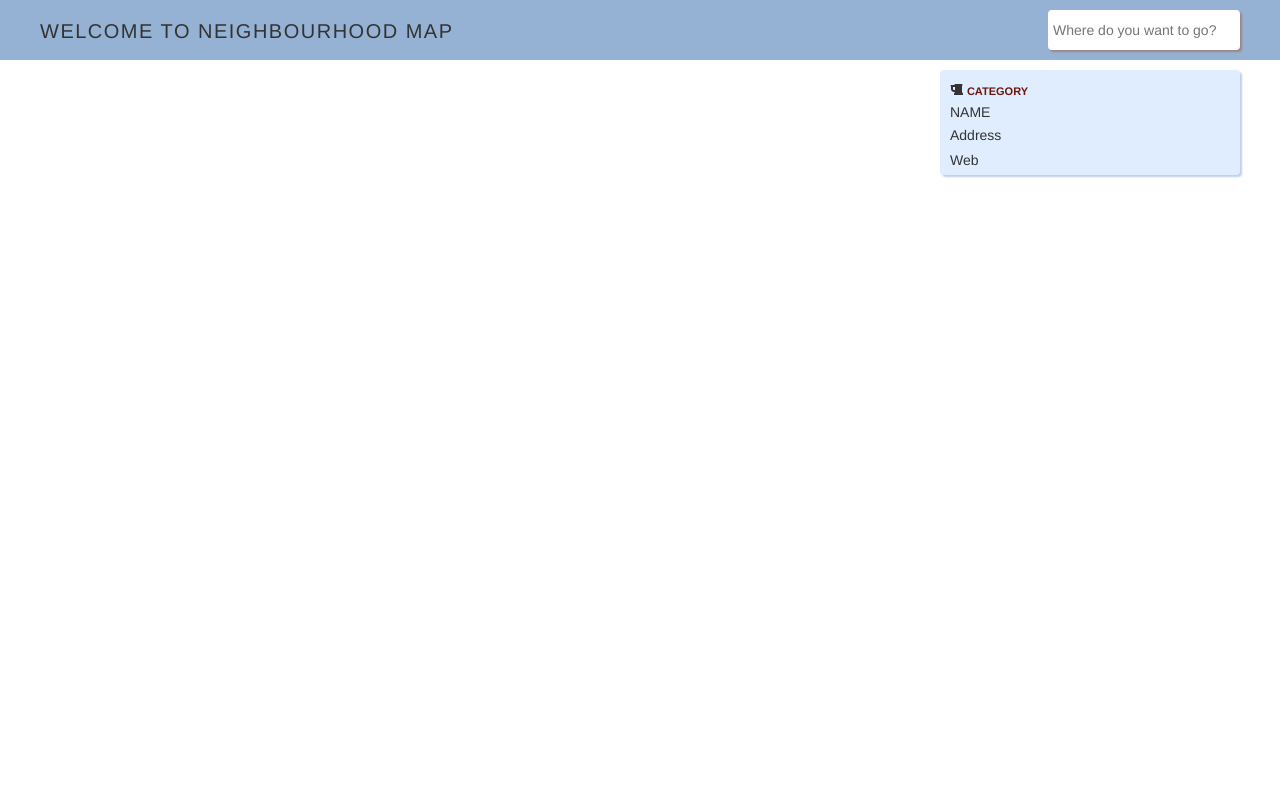
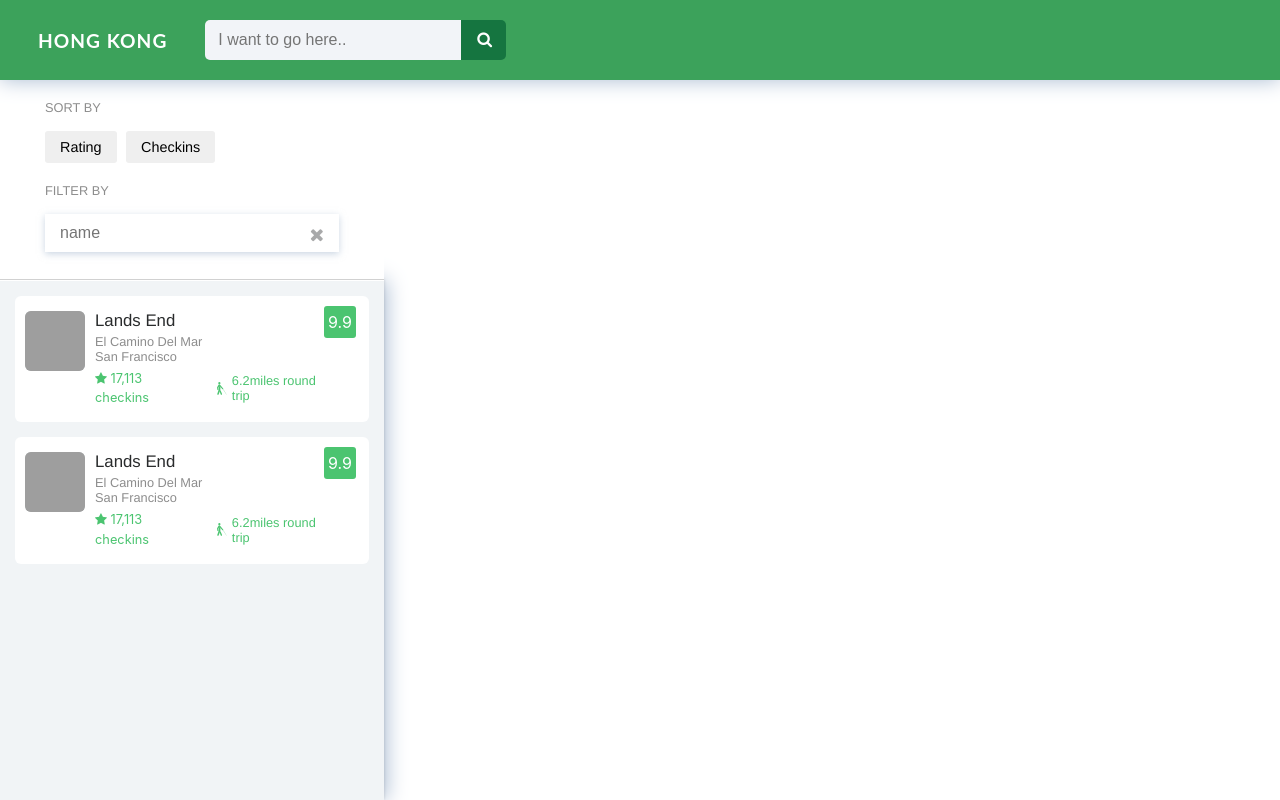
Before and after one commit to EvanFung/FEND-project-5-neighborhood-map, a website: page index.html in a window 1280 px wide. Drawn offline with nearby package versions, Linux system fonts and the light colour scheme; some packages are replaced by stand-ins of ours; grey boxes are pictures that could not be loaded.

Commit message:
new styles

```diff
--- a/css/style.css
+++ b/css/style.css
@@ -1,221 +1,253 @@
 html,
 body {
     height: 100%;
+}
+
+h1,
+h2,
+h3,
+h4,
+h5,
+h6 {
     margin: 0;
     padding: 0;
 }
 
-
-
-
-
-
-
-
-
-
-
-/* search bar */
-
-.search-bar {
-    width: 100%;
-    height: 60px;
-    background: #95b1d4;
+h2 a {
+    color: #fff;
+    font-weight: normal;
+    font-size: 0.45em;
+    letter-spacing: 1px;
+    text-decoration: none;
 }
 
-.search-input {
-    width: 80%;
-    float: left;
-    margin: 10px 3% 0 3%;
-    padding: 10px;
-    border-radius: 4px;
-    border: none;
-    font-size: 14px;
-    box-shadow: 2px 2px 2px #988888;
+h2 a:hover {
+    color: #fff;
+    text-decoration: underline;
 }
 
-.greet {
-    display: none;
+input:focus,
+select:focus,
+textarea:focus,
+button:focus {
+    outline: none;
 }
-
-
-
-
-
-
-
-
-/* Map */
-
-#map {
-    width: 100%;
-    top: 60px;
-    height: calc(100% - 60px);
-    height: -moz-calc(100% - 60px);
-    height: -webkit-calc(100% - 60px);
-    display: block
-}
-
-
-
-
-
-
-
-
-
-
-/* menu */
-
-.right-menu {
-    float: right;
-    margin: 16px 20px 0 0;
-    color: #333;
-}
-
-.right-menu .fa {
-    font-size: 24px;
-}
-
-
-.sidr {
-    display: block;
-    position: fixed;
-    height: 100%;
-    z-index: 999;
-    width: 240px;
-    overflow-x: hidden;
-    overflow-y: auto;
-    background: #a6c7f1;
-}
-
-.sidr.right {
-    left: auto;
-    right: -240px;
-    top: 60px;
-    overflow:scroll;
-}
-
-.sidebar {
-    width: 240px;
-    padding: 0 20px 20px;
-    height: calc(100% - 60px);
-}
-
-.filters {
-    display: none;
-}
-
-.list {
-    padding: 0;
-    list-style: none;
-}
-
-.item {
-    background: #dfedff;
-    padding: 10px;
-    margin: 20px 0 0 0;
-    box-shadow: 2px 2px 2px #becfe6;
-    border-radius: 4px;
-}
-
-.item:hover {
-    background: #3899fd;
-    cursor: pointer;
-}
-
-
-.category {
-    color: #6f150c;
-    font-size: 11px;
-    font-weight: 700;
+.logo {
+    color: #fff;
+    font: bolder 1.2em 'Lato', 'Helvetica Neue';
+    letter-spacing: 1px;
     text-transform: uppercase;
 }
 
-h3 {
-    font-size: 14px;
-    text-transform: uppercase;
-    margin: 5px 0;
+.header-bar {
+    position: relative;
+    height: 80px;
+    padding: 0 30px;
+    box-shadow: 0 0px 20px #a8bad1;
+    background-color: #3ca25b;
+    z-index: 20;
 }
-p {
-    margin: 0 0 5px;
+.header-search {
+    margin-left: 30px;
+    max-width: 30vw;
+}
+.header-search input {
+    border: none;
+    border-radius: 5px 0 0 5px;
+    background-color: #f2f4f8;
+    color: #101010;
+    font-size: 16px;
+    padding-left: 13px;
+    padding-right: 42px;
+    min-width: 250px;
+    width: 20vw;
+    height: 40px;
+    transition: width 0.25s ease, background-color 0.45s ease;
+}
+.header-search button {
+    border: none;
+    border-radius: 0 5px 5px 0;
+    background-color: #157540;
+    cursor: pointer;
+    color: #fff;
+    width: 45px;
+    height: 40px;
+    position: relative;
+    z-index: 2;
+}
+.header-search button:hover {
+    box-shadow: 0 0 15px #167c43;
+}
+.input-text-group {
+    position: relative;
 }
 
-@media screen and (min-width: 1024px) {
-    #map {
-        width: calc(100% - 240px);
-        width: -moz-calc(100% - 240px);
-        width: -webkit-calc(100% - 240px);
-    }
-    .greet {
-        float: left;
-        display: block;
-        text-transform: uppercase;
-        font-size: 20px;
-        letter-spacing: 1.5px;
-        font-weight: 300;
-        margin-left: 20px;
+.input-text-icon {
+    position: absolute;
+    right: 10px;
+    top: 2px;
+    font-size: 18px;
+    opacity: 0.4;
+    padding: 5px;
 }
 
-    .search-input {
-        float: right;
-        width: 20%;
-        padding: 10px 5px;
-        margin: 10px 20px 0 0;
+.input-text-icon:hover {
+    opacity: 0.8;
 }
 
-    .right-menu {
+#filter-btn {
     display: none;
+    border: none;
+    background: none;
+}
+.filters {
+    width: 30vw;
+    min-width: 300px;
+    background-color: #fff;
+    padding: 0 45px;
+    padding-bottom: 25px;
+    border-bottom: solid 1px rgba(141, 141, 141, 0.4);
+    max-height: 200px;
+    position: relative;
+    z-index: 5;
 }
 
-    #sidr-right {
-        right: 0;
+.filter-title {
+    color: #8d8d8d;
+    font: 500 0.8em 'Helvetica Neue', sans-serif;
+    text-transform: uppercase;
+    padding-top: 20px;
+}
+.filter-btn {
+    border: none;
+    border-radius: 3px;
+    color: black;
+    cursor: pointer;
+    font: 500 0.9em 'Helvetica Neue', sans-serif;
+    padding: 8px 15px;
+    margin-right: 5px;
 }
 
-    /* Sidebar */
-    .sidebar {
-        position: fixed;
-        display: block;
-        right: 0;
+.filter-btn:hover {
+    color:black;
+    background-color: #5cb85c;
 }
+.filter-btn:active {
+    background-color: #5cb85c;
+    box-shadow: 0 0 15px rgba(75, 196, 112, 0.6);
+    color: #fff;
+}
+.filter-input-text {
+    border: none;
+    box-shadow: 0 2px 7px rgba(168, 186, 209, 0.6);
+    color: #8d8d8d;
+    padding: 10px 15px;
+    width: 100%;
+    transition: background-color 0.5s ease, box-shadow 0.5s ease;
 }
 
-
-@media screen and (min-width: 1280px) {
-    #map {
-        width: calc(100% - 360px);
-        width: -moz-calc(100% - 360px);
-        width: -webkit-calc(100% - 360px);
+.filter-input-text:focus {
+    background-color: #f2f4f8;
+    box-shadow: none;
 }
 
-    .greet {
-        margin-left: 40px;
+.results {
+    background-color: #f1f4f6;
+    min-width: 300px;
+    width: 30vw;
+    height: calc(100vh - 80px - 200px);
+    position: absolute;
+    top:0;
+    left:0;
+    /*.filters box and navbar's height are 200px and navbar 80px */
+    margin-top:calc(200px + 80px);
+    z-index: 3;
+    border-top: 1px solid #fff;
+    box-shadow: 0 -1px 3px rgba(0, 0, 0, 0.15), 2px 0 20px #a8bad1;
+    overflow: scroll;
+
 }
 
-    .search-input {
-        width: 15%;
-        margin: 10px 40px 0 0;
+.result {
+    position: relative;
+    background-color: #fff;
+    border-radius: 6px;
+    margin:15px;
+    padding: 15px 10px;
+    width: calc(100% - 30px);
 }
 
-    .sidebar {
-        width: 340px;
-        padding: 20px;
-        margin-right: 20px;
+.result-text-container {
+    padding: 0 10px;
 }
 
-    #sidr-right {
-        width: 360px;
+.result-img {
+    background-color: #c7cdcf;
+    border-radius: 6px;
+    width: 4vw;
+    height: 4vw;
+    min-width: 60px;
+    min-height: 60px;
 }
 
-    .filters {
-        display: block;
+.result-title {
+    font: 500 1.05em 'Helvetica Neue', sans-serif;
+    margin-bottom: 3px;
+    margin-right: 50px;
+}
+.result-subtitle {
+    color: #8d8d8d;
+    font: 400 0.8em 'Helvetica Neue', sans-serif;
 }
 
-    .filters .fa {
-        font-size: 20px;
-        padding: 5px 10px;
+.result-details {
+    margin-top: 5px;
 }
-    .item {
-    	height: 105px;
+
+.result-details h5 {
+    color: #4bc470;
+    font: 400 0.8em 'Helvetica Neue', sans-serif;
+    padding-right: 20px;
 }
+
+.result-icon {
+    color: #4bc470;
+    font-size: 0.8em;
+    margin-right: 5px;
 }
+
+.result-link {
+    margin-top: 10px;
+    padding-top: 5px;
+    width: 100%;
+    border-top: solid 1px rgba(168, 186, 209, 0.6);
+}
+
+.result-link a:hover {
+    text-decoration: none;
+}
+
+.rating {
+    position: absolute;
+    top: 10px;
+    right: 13px;
+    border-radius: 3px;
+    background-color: #4bc470;
+    color: #fff;
+    text-align: center;
+    vertical-align: middle;
+    line-height: 32px;
+    width: 32px;
+    height: 32px;
+}
+#map {
+    height: 100%;
+    width: 100%;
+}
+.map-container {
+   width: calc(100% - 30vw);
+   height: calc(100vh - 80px);
+   flex: 2;
+   position: relative;
+   z-index: 1;
+}
--- a/index.html
+++ b/index.html
@@ -5,52 +5,93 @@
     <meta charset="UTF-8">
     <meta name="viewport" content="width=device-width,initial-scale=1.0,minimum-scale=1">
     <title>Neighbourhood Map</title>
-    <link rel="stylesheet" href="https://maxcdn.bootstrapcdn.com/bootstrap/3.3.7/css/bootstrap.min.css">
+    <link rel="stylesheet" href="css/normalize.css">
+    <link rel="stylesheet" href="https://maxcdn.bootstrapcdn.com/bootstrap/4.0.0-alpha.6/css/bootstrap.min.css">
     <link rel="stylesheet" href="https://maxcdn.bootstrapcdn.com/font-awesome/4.6.1/css/font-awesome.min.css">
     <link rel="stylesheet" href="css/style.css">
+    <link rel="stylesheet" href="css/normalize.css">
+    <link rel="stylesheet" href="css/responsive.css" media="screen and (max-width:780px)">
 </head>
 
 <body>
-    <nav class="navbar navbar-fixed-top search-bar">
-        <h1 class="greet">Welcome to Neighbourhood Map</h1>
-        <input type="text" class="search-input" type="search" placeholder="Where do you want to go?">
-        <a href="#right-menu" id="right-menu" class="right-menu"><i class="fa fa-bars"></i></a>
-    </nav>
-    <div id="sidr-right">
-        <div class="sidebar">
-            <div class="filters">
-                <i class="fa fa-cutlery"></i>
-                <i class="fa fa-beer"></i>
-                <i class="fa fa-coffee"></i>
-                <i class="fa fa-book"></i>
-                <i class="fa fa-gamepad"></i>
-                <i class="fa fa-video-camera"></i>
+    <div class="container-fluid">
+        <header class="header-bar row flex-row align-items-center justify-content-start">
+            <h1 class="logo p-2">Hong Kong</h1>
+            <div class="header-search input-group">
+                <form class="input-text-group">
+                    <input type="text" id="location-input" placeholder="I want to go here..">
+                </form>
+                <button id="location-btn" class="btn">
+                    <i class="fa fa-search"></i>
+                </button>
             </div>
-            <ul class="list">
-                <li class="item">
-                    <i data-bind="attr: { class: icon }" class="fa fa-beer"></i>
-                    <span class="category">Category</span>
-                    <h3>Name</h3>
-                    <p>Address</p>
-                    <p>Web</p>
-                </li>
-            </ul>
+            <button id="filter-btn"><i class="fa fa-sliders"></i></button>
+        </header>
+        <div class="row flex-row">
+            <aside id="filters" class="filters">
+                <p class="filter-title">Sort By</p>
+                <div>
+                    <button id="ratingsBtn" class="filter-btn">Rating</button>
+                    <button class="filter-btn">Checkins</button>
+                    <!--                     <button class="filter-btn btn">Trail Length</button>
+ -->
+                </div>
+                <p class="filter-title">Filter by</p>
+                <div class="input-text-group">
+                    <input type="text" class="filter-input-text" placeholder="name">
+                    <span class="input-text-icon"><i class="fa fa-times"></i></span>
+                </div>
+            </aside>
+            <div class="spacer"></div>
+            <main class="results">
+                <article class="result d-flex">
+                    <img src="https://igx.4sqi.net/img/general/100x100/186753_bXWfu1hl2seDr5TizbL0X-3EuuNWkKLKoDnmJ_YgvwE.jpg" alt="" class="result-img">
+                    <div class="result-text-container">
+                        <h3 class="result-title">Lands End</h3>
+                        <h4 class="result-subtitle">El Camino Del Mar</h4>
+                        <h4 class="result-subtitle">San Francisco</h4>
+                        <div class="result-details d-flex align-items-center">
+                            <span class="result-icon">
+                                <i class="fa fa-star"></i>
+                                17,113 checkins
+                            </span>
+                            <h5></h5>
+                            <span class="result-icon">
+                                <i class="fa fa-blind"></i>
+                            </span>
+                            <h5>6.2miles round trip</h5>
+                        </div>
+                    </div>
+                    <div class="rating">9.9</div>
+                </article>
+                <article class="result d-flex">
+                    <img src="https://igx.4sqi.net/img/general/100x100/186753_bXWfu1hl2seDr5TizbL0X-3EuuNWkKLKoDnmJ_YgvwE.jpg" alt="" class="result-img">
+                    <div class="result-text-container">
+                        <h3 class="result-title">Lands End</h3>
+                        <h4 class="result-subtitle">El Camino Del Mar</h4>
+                        <h4 class="result-subtitle">San Francisco</h4>
+                        <div class="result-details d-flex align-items-center">
+                            <span class="result-icon">
+                                <i class="fa fa-star"></i>
+                                17,113 checkins
+                            </span>
+                            <h5></h5>
+                            <span class="result-icon">
+                                <i class="fa fa-blind"></i>
+                            </span>
+                            <h5>6.2miles round trip</h5>
+                        </div>
+                    </div>
+                    <div class="rating">9.9</div>
+                </article>
+            </main>
+            <div class="map-container">
+                <div id="map"></div>
+            </div>
         </div>
     </div>
-    <div id="map"></div>
-    <div class="">
-
-    </div>
     <script src="build/build.js"></script>
-    <script>
-    $(document).ready(function() {
-        $('#right-menu').sidr({
-            name: 'sidr-right',
-            side: 'right'
-        });
-    });
-    </script>
-    <script async defer src="https://maps.googleapis.com/maps/api/js?key=AIzaSyDMqntnP2UTC93dLSnUB9BxWBRg9OZ7dCk&libraries=geometry,drawing,places&v=3&callback=initMap" onerror="googleError()">
+    <script async defer src="https://maps.googleapis.com/maps/api/js?key=AIzaSyDMqntnP2UTC93dLSnUB9BxWBRg9OZ7dCk&libraries=geometry,drawing,places&v=3&callback=initMap" ">
     </script>
 </body>
 
```
Also changed, not shown: css/responsive.css (added, +73 -0 lines), js/app.js (+8 -6 lines), js/places.js (added, +70 -0 lines), css/normalize.css (added). Lines whose indentation alone changed are shown as unchanged.
